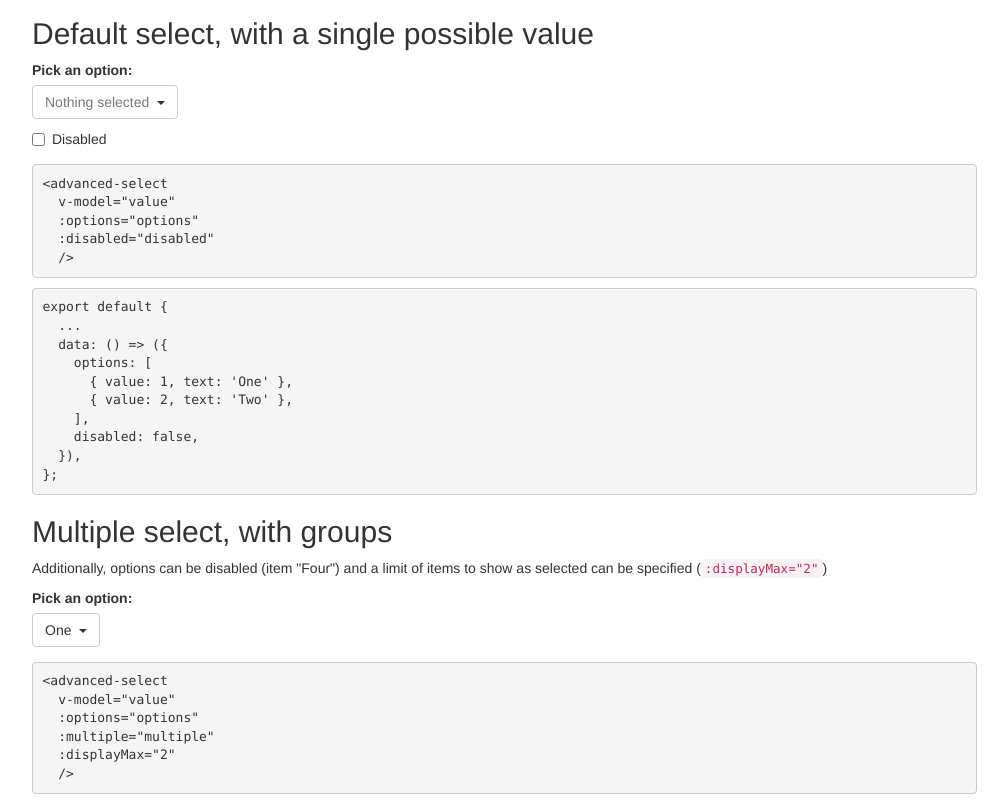
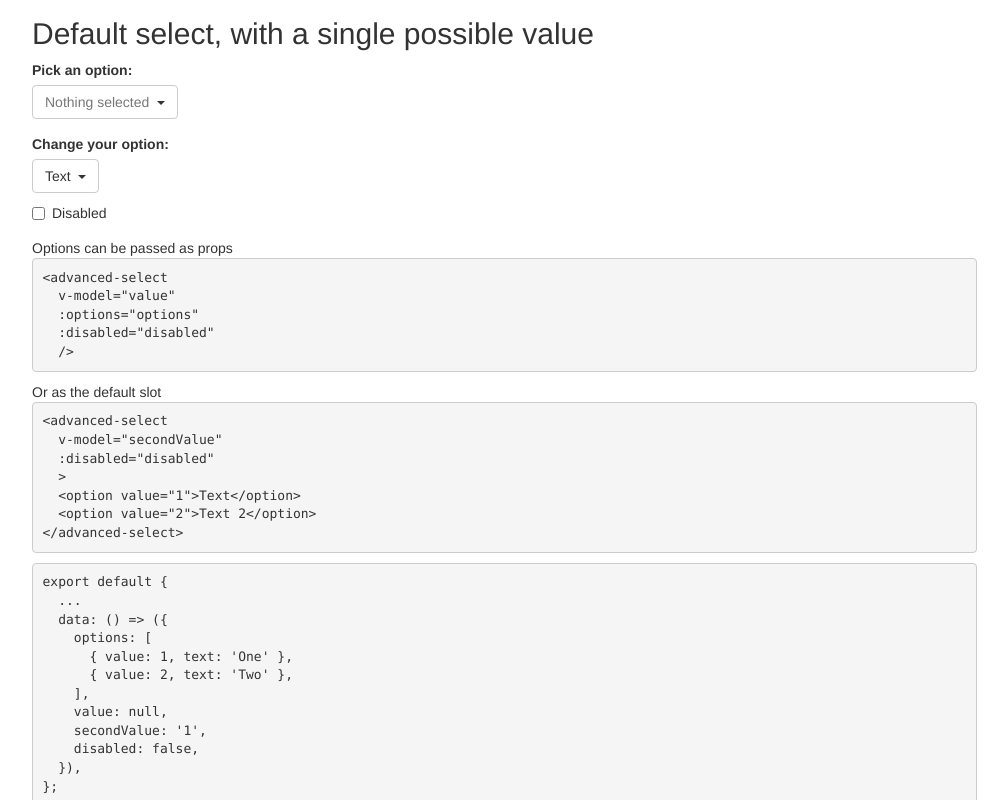
Before and after one commit to myENA/advanced-select, a Vue app: page / in a window 1280 px wide. Shown: the part 520-1320 px from the top of the page, without its empty margins (233-1241 px from the left). Built offline with nearby package versions, Linux system fonts and the light colour scheme.

Commit message:
Use options passed as default slot

```diff
--- a/src/components/AdvancedSelect.vue
+++ b/src/components/AdvancedSelect.vue
@@ -2,7 +2,7 @@
   <div class="btn-group" :class="{ dropup }">
     <button type="button" class="btn btn-default dropdown-toggle" data-toggle="dropdown"
       aria-haspopup="true" aria-expanded="false"
-      :disabled="disabled">
+      v-bind="$attrs">
       <span v-if="values.length">{{valuesText}}</span>
       <span v-else :class="$style.placeholder">{{texts.placeholder}}</span>
       &nbsp;<span class="caret"></span>
@@ -96,7 +96,27 @@
 </style>
 
 <script type="text/javascript">
+
+function getOptionsFromVNodes(vnodes) {
+  return vnodes.reduce((opts, vnode) => {
+    if (vnode.tag === 'option') {
+      // node is an option
+      opts.push(Object.assign({
+        text: vnode.children[0].text,
+      }, vnode.data.attrs));
+    } else if (vnode.tag === 'optgroup') {
+      opts.push(Object.assign({
+        options: getOptionsFromVNodes(vnode.children),
+      }, vnode.data.attrs));
+    } else {
+      // ignore all the rest
+    }
+    return opts;
+  }, []);
+}
+
 export default {
+  inheritAttrs: false,
   props: {
     value: {
       default: null,
@@ -121,12 +141,13 @@ export default {
       default: '{0} items selected',
       type: String,
     },
-    disabled: {
-      default: false,
-      type: Boolean,
-    },
     options: {
-      default: () => ([]),
+      default() {
+        if (this.$slots.default) {
+          return getOptionsFromVNodes(this.$slots.default);
+        }
+        return [];
+      },
       type: Array,
     },
     texts: {
--- a/src/examples/Basic.vue
+++ b/src/examples/Basic.vue
@@ -8,20 +8,43 @@
           v-model="value"
           :options="options"
           :disabled="disabled"
-          />
-          <div class="checkbox">
-            <label>
-              <input type="checkbox" v-model="disabled" /> Disabled
-            </label>
-          </div>
+          >
+        </advanced-select>
+      </div>
+    </div>
+    <div class="form-group">
+      <label>Change your option:</label>
+      <div>
+        <advanced-select
+          v-model="secondValue"
+          :disabled="disabled"
+          >
+          <option value="1">Text</option>
+          <option value="2">Text 2</option>
+        </advanced-select>
+        <div class="checkbox">
+          <label>
+            <input type="checkbox" v-model="disabled" /> Disabled
+          </label>
+        </div>
       </div>
     </div>
     <div>
+      Options can be passed as props
       <pre>&lt;advanced-select
   v-model="value"
   :options="options"
   :disabled="disabled"
   /&gt;</pre>
+      Or as the default slot
+      <pre>&lt;advanced-select
+  v-model="secondValue"
+  :disabled="disabled"
+  &gt;
+  &lt;option value="1"&gt;Text&lt;/option&gt;
+  &lt;option value="2"&gt;Text 2&lt;/option&gt;
+&lt;/advanced-select&gt;</pre>
+
       <pre>
 export default {
   ...
@@ -30,6 +53,8 @@ export default {
       { value: 1, text: 'One' },
       { value: 2, text: 'Two' },
     ],
+    value: null,
+    secondValue: '1',
     disabled: false,
   }),
 };</pre>
@@ -49,6 +74,7 @@ export default {
       { value: 2, text: 'Two' },
     ],
     value: null,
+    secondValue: '1',
     disabled: false,
   }),
   watch: {
```
